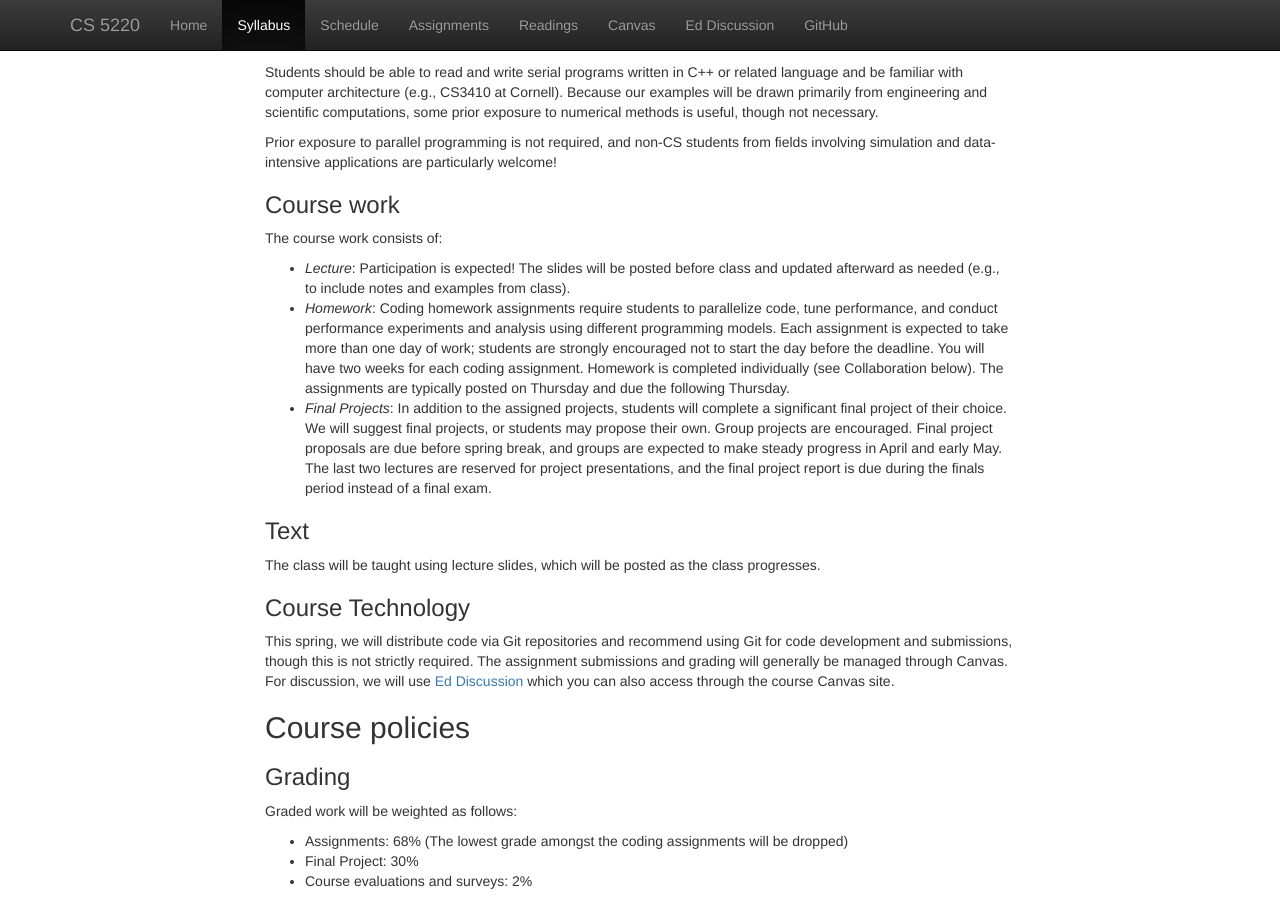
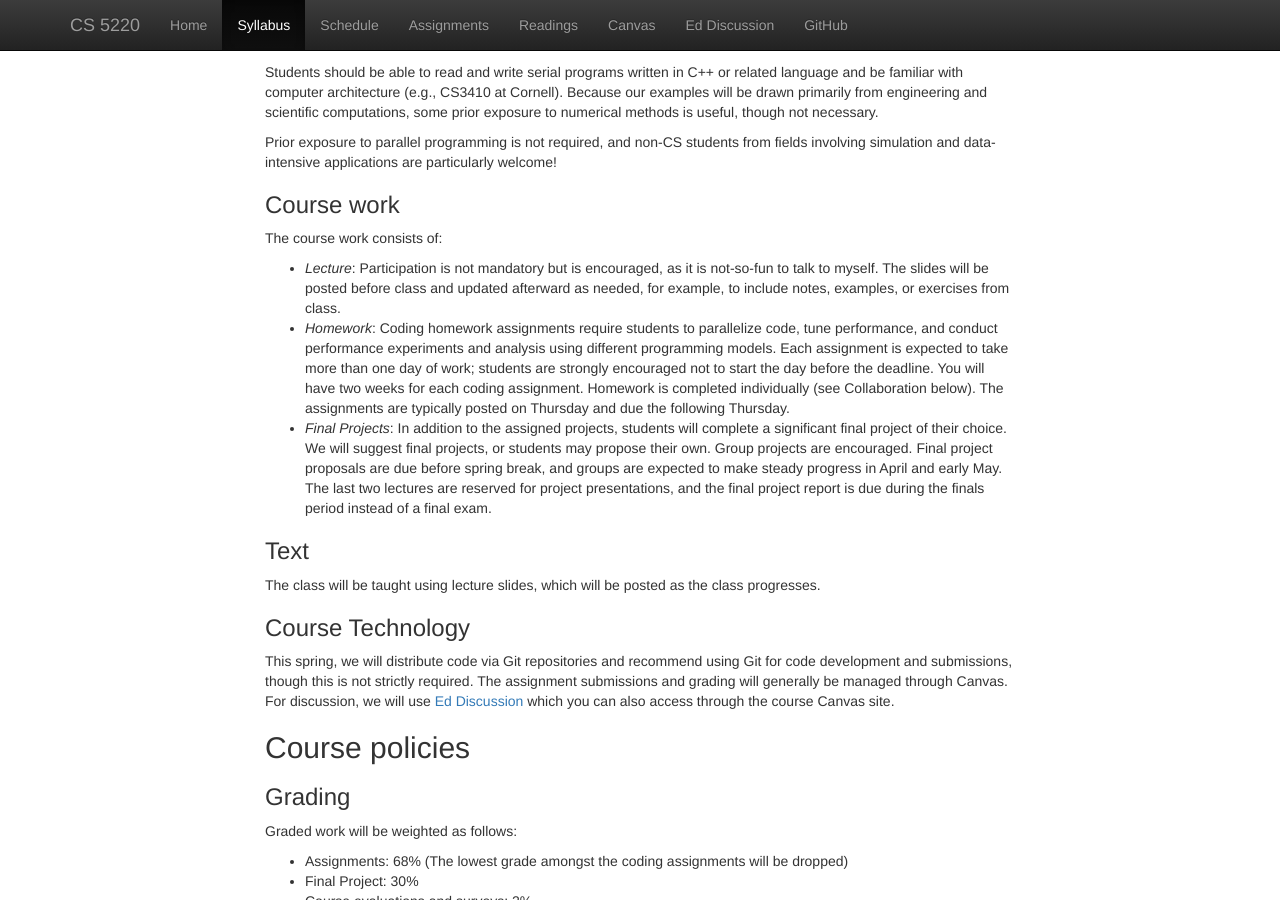
Before and after one commit to cs5220-26sp/web, a Jekyll site: the page built from web/syllabus.md, in a window 1280 px wide and 900 px high, scrolled down 1040 px. Built offline with Jekyll 4.4.1, drawn with Linux system fonts in a browser that asks for light colours; nearby versions of some CDN libraries.

Commit message:
update on lecture attendance

```diff
--- a/web/syllabus.md
+++ b/web/syllabus.md
@@ -76,8 +76,7 @@ Prior exposure to parallel programming is not required, and non-CS students from
 
 The course work consists of:
 
-- *Lecture*: Participation is expected! The slides will be
-  posted before class and updated afterward as needed (e.g., to include notes and examples from class).
+- *Lecture*: Participation is not mandatory but is encouraged, as it is not-so-fun to talk to myself. The slides will be posted before class and updated afterward as needed, for example, to include notes, examples, or exercises from class.
 - *Homework*: Coding homework assignments require students to parallelize code, tune performance, and conduct performance experiments and analysis using different programming models. Each assignment is expected to take more than one day of work; students are strongly encouraged not to start the day before the deadline. You will have two weeks for each coding assignment. Homework is completed individually (see Collaboration below). The assignments are typically posted on Thursday and due the following Thursday.
 - *Final Projects*: In addition to the assigned projects, students will complete a significant final project of their choice. We will suggest final projects, or students may propose their own. Group projects are encouraged. Final project proposals are due before spring break, and groups are expected to make steady progress in April and early May. The last two lectures are reserved for project presentations, and the final project report is due during the finals period instead of a final exam.
 
```
